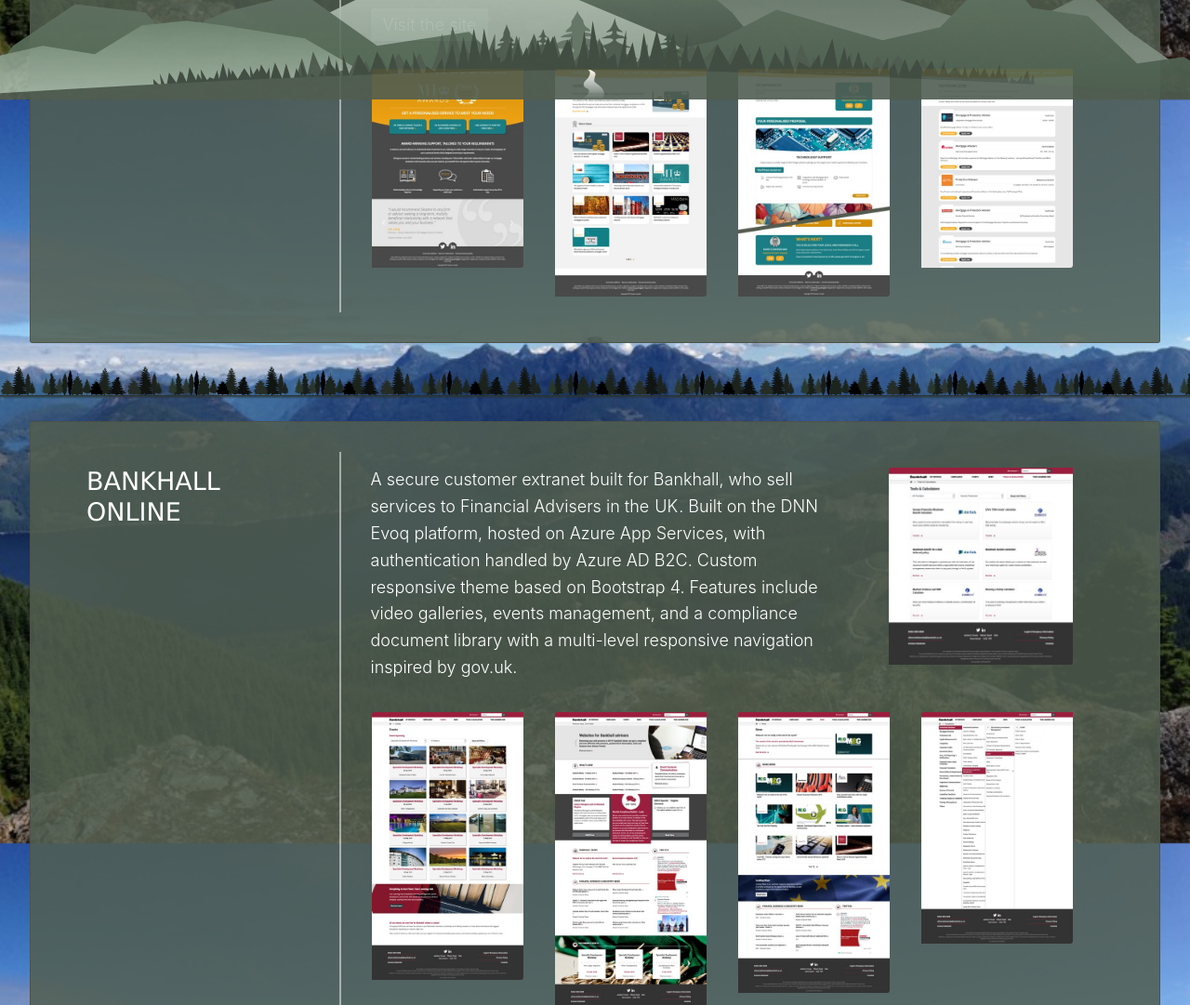
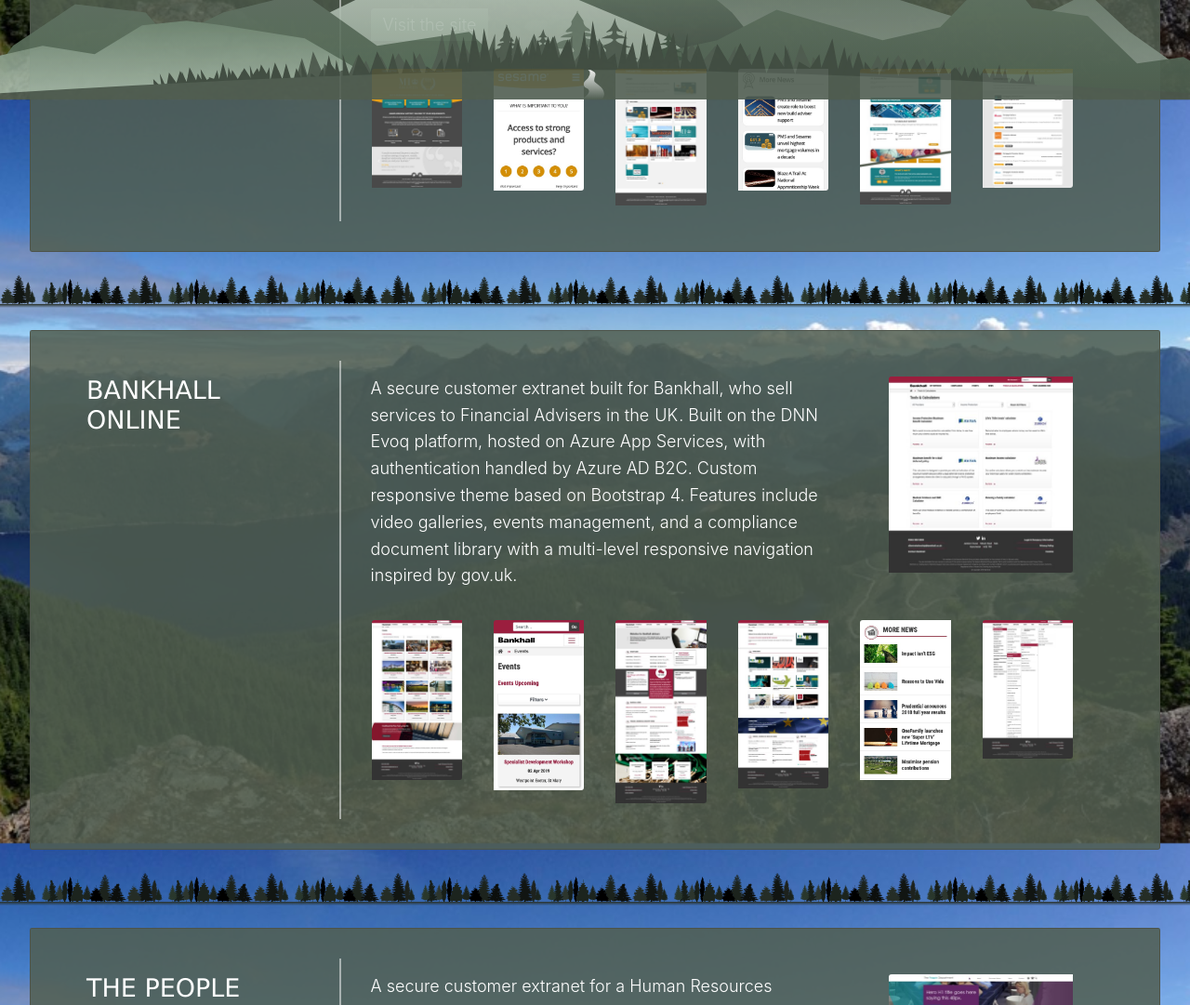
Before and after one commit to OllyHodgson/OllyHodgson.github.io, a plain HTML site: page portfolio.html in a window 1280 px wide. Shown: the part 693-1774 px from the top of the page at 93% size. Drawn offline with Linux system fonts and the light colour scheme.

Commit message:
Added some mobile screengrabs to portfolio

```diff
--- a/media/css/oliverhodgson.css
+++ b/media/css/oliverhodgson.css
@@ -460,6 +460,11 @@ The content.
     padding: 1rem;
   }
   @media (min-width: 750px) {
+    .gallery li {
+      flex-basis: 33.333333%;
+    }
+  }
+  @media (min-width: 1000px) {
     .gallery {
       flex-wrap: nowrap;
     }
--- a/portfolio.html
+++ b/portfolio.html
@@ -86,8 +86,18 @@
               </a>
             </li>
             <li>
+              <a class="image" href="media/images/sesamecouk-propbuilder-mobile-large.jpg">
+                <img src="media/images/sesamecouk-propbuilder-mobile.jpg" alt="">
+              </a>
+            </li>
+            <li>
               <a class="image" href="media/images/sesamecouk-news-desktop-large.jpg">
                 <img src="media/images/sesamecouk-news-desktop-small.jpg" alt="">
+              </a>
+            </li>
+            <li>
+              <a class="image" href="media/images/sesamecouk-news-mobile-large.jpg">
+                <img src="media/images/sesamecouk-news-mobile.jpg" alt="">
               </a>
             </li>
             <li>
@@ -126,6 +136,11 @@
               </a>
             </li>
             <li>
+              <a class="image" href="media/images/onlinebankhallcouk-events-mobile-large.jpg">
+                <img src="media/images/onlinebankhallcouk-events-mobile.jpg" alt="">
+              </a>
+            </li>
+            <li>
               <a class="image" href="media/images/onlinebankhallcouk-home-desktop-large.jpg">
                 <img src="media/images/onlinebankhallcouk-home-desktop.jpg" alt="">
               </a>
@@ -133,6 +148,11 @@
             <li>
               <a class="image" href="media/images/onlinebankhallcouk-news-desktop-large.jpg">
                 <img src="media/images/onlinebankhallcouk-news-desktop.jpg" alt="">
+              </a>
+            </li>
+            <li>
+              <a class="image" href="media/images/onlinebankhallcouk-news-mobile-large.jpg">
+                <img src="media/images/onlinebankhallcouk-news-mobile.jpg" alt="">
               </a>
             </li>
             <li>
```
Also changed, not shown: index.html (+4 -1 lines), media/images/onlinebankhallcouk-events-mobile-large.jpg (added), media/images/onlinebankhallcouk-events-mobile.jpg (added), media/images/onlinebankhallcouk-news-mobile-large.jpg (added), media/images/onlinebankhallcouk-news-mobile.jpg (added), media/images/sesamecouk-news-mobile-large.jpg (added), media/images/sesamecouk-news-mobile.jpg (added), media/images/sesamecouk-propbuilder-desktop.jpg, media/images/sesamecouk-propbuilder-mobile-large.jpg (added), media/images/sesamecouk-propbuilder-mobile.jpg (added), 2 other files.
